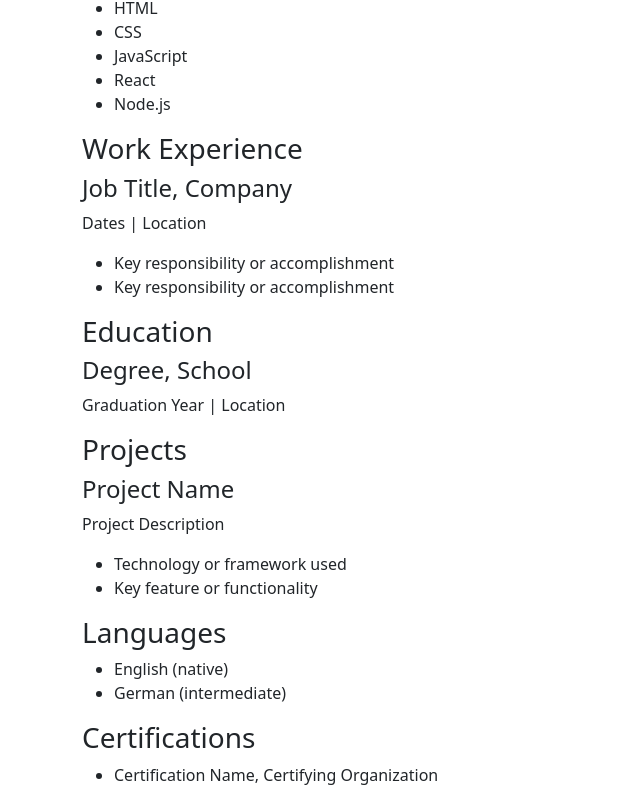
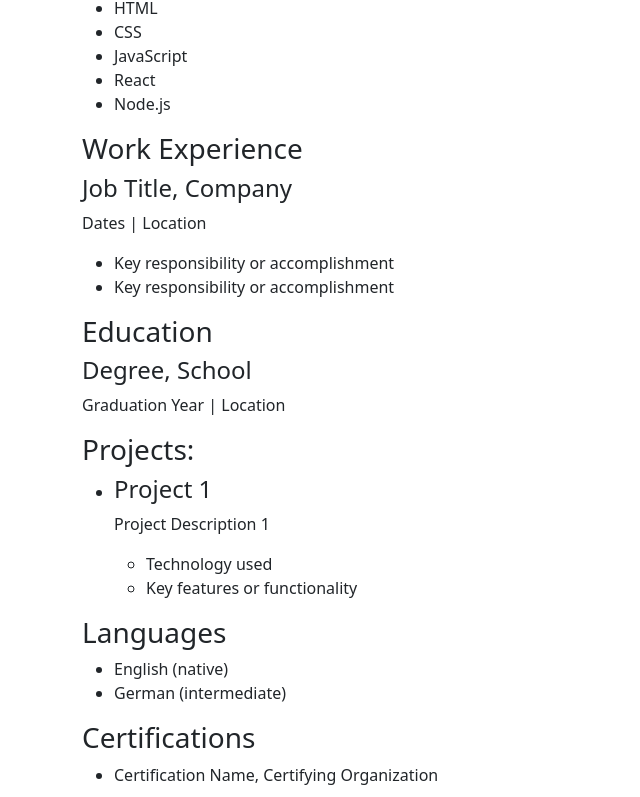
Before and after one commit to lilcobby/portfolioV2-jh, a React (Vite) app: page /Resume in a window 1280 px wide. Shown: the part 420-1217 px from the top of the page, without its empty margins (0-640 px from the left). Built offline with nearby package versions, Linux system fonts and the light colour scheme.

Commit message:
neeed photos and the rest of styling

```diff
--- a/src/pages/Home.jsx
+++ b/src/pages/Home.jsx
@@ -7,7 +7,7 @@ export default function Home() {
        <h1>Home Page</h1>
        <p># the future plan for this is to make the entire page look like an old school "matrix" terminal. when pages load, there will be a short time that either loads a "buggy" error screen" or a "loading screen"- future dev</p>
        <p>
-         This is my home page. For now, we are going to put a hero image here like a welcoming statement or something. I don't know yet.
+         This is my home page. For now, we are going to put this image simply because I like Halo. It is completely unrelated.
        </p>
 
        <div className="hero-image">
--- a/src/pages/Portfolio.jsx
+++ b/src/pages/Portfolio.jsx
@@ -16,47 +16,41 @@ export default function Portfolio() {
         </a>
       </div>
       <div className="projectPort">
-        <h3>project 2</h3>
-        <p>project description</p>
-        <a href="">
+        <h3>First Blog </h3>
+        <p>My first blog. using mysql, hosted on heroku</p>
+        <a href="https://trashblogv1-05aa1ad68c3c.herokuapp.com/">
           <img src="./src/assets/" alt="project image" />
         </a>
       </div>
       <div className="projectPort">
-        <h3>project 3</h3>
-        <p>project description</p>
-        <a href="">
+        <h3>Note Taker App</h3>
+        <p>Create edit and delete notes. </p>
+        <a href="https://jh-host4notes-0cce13beaae8.herokuapp.com/">
           <img src="./src/assets/" alt="project image" />
         </a>
       </div>
       <div className="projectPort">
-        <h3>project 4</h3>
-        <p>project description</p>
-        <a href="">
+        <h3>Commerce Backend</h3>
+        <p>Backend for inventory management for a commerce website</p>
+        <a href="https://github.com/lilcobby/social-network-jh">
           <img src="./src/assets/" alt="project image" />
         </a>
       </div>
       <div className="projectPort">
-        <h3>project 5</h3>
-        <p>project description</p>
-        <a href="">
+        <h3>Generic Product Database</h3>
+        <p>Backend for CRUD operations for a generic database</p>
+        <a href="https://github.com/lilcobby/jh-products_db">
           <img src="./src/assets/" alt="project image" />
         </a>
       </div>
       <div className="projectPort">
-        <h3>project 6</h3>
-        <p>project description</p>
-        <a href="">
+        <h3>README creator</h3>
+        <p>App that lets us create a readme based on terminal prompt question and answers</p>
+        <a href="https://github.com/lilcobby/jh-inquire-readme-creation">
           <img src="./src/assets/" alt="project image" />
         </a>
       </div>
-      <div className="projectPort">
-        <h3>project 1</h3>
-        <p>project description</p>
-        <a href="">
-          <img src="./src/assets/" alt="project image" />
-        </a>
-      </div>
+
     </div>
   );
 }
--- a/src/pages/Resume.jsx
+++ b/src/pages/Resume.jsx
@@ -31,13 +31,17 @@ export default function Resume() {
     <h4>Degree, School</h4>
     <p>Graduation Year | Location</p>
 
-    <h3>Projects</h3>
-    <h4>Project Name</h4>
-    <p>Project Description</p>
+    <h3>Projects:</h3>
     <ul>
-        <li>Technology or framework used</li>
-        <li>Key feature or functionality</li>
+      <li>
+    <h4>Project 1</h4>
+    <p>Project Description 1</p>
+    <ul>
+        <li>Technology used</li>
+        <li>Key features or functionality</li>
     </ul>
+    </li>
+  </ul>
 
     <h3>Languages</h3>
     <ul>
--- a/src/styles/Portfolio.css
+++ b/src/styles/Portfolio.css
@@ -2,12 +2,15 @@
     display: flex;
     flex-wrap: wrap;
     justify-content: space-between;
+
   }
 
   .projectPort {
     width: calc(50% - 10px);
     margin-bottom: 20px;
-
+    border-color: black;
+    border-style: solid;
+    border-width: 2px;
   }
 
   @media (max-width: 768px) {
```
